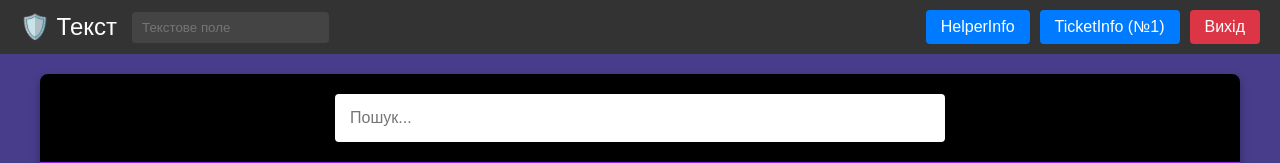
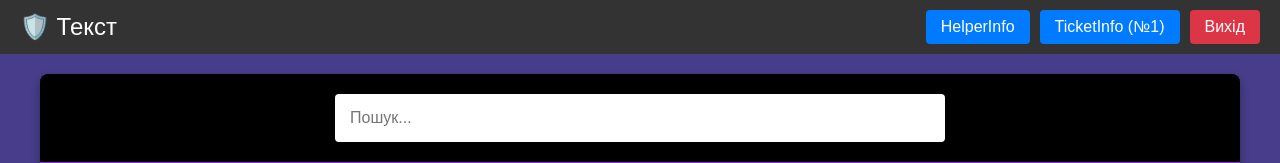
Before and after one commit to Anima55/webadminpanel, a Flask app: page /tickets in a window 1280 px wide. Shown: the top 163 px of the page. Run offline with Flask 3, Linux system fonts and the light colour scheme; data that the repository does not hold is empty; some libraries are stand-ins or nearby versions.

Commit message:
виправлення помилок №2

```diff
--- a/www/static/styles.css
+++ b/www/static/styles.css
@@ -35,15 +35,6 @@ body {
     /* Забезпечуємо квадратну форму або просто вигляд іконки */
 }
 
-.text-input {
-    padding: 8px 10px;
-    border: none;
-    border-radius: 4px;
-    flex-grow: 1; /* Поле може трохи розтягуватись */
-    min-width: 100px;
-    background-color: #444;
-    color: white;
-}
 
 /* Права частина навігації (Кнопки) */
 .nav-right {
--- a/www/templates/index.html
+++ b/www/templates/index.html
@@ -11,7 +11,6 @@
     <header class="top-nav">
         <div class="nav-left">
             <div class="nav-icon"><a href="/" style="color:white; text-decoration:none;">🛡️ Текст</a></div>
-            <input type="text" placeholder="Текстове поле" class="text-input">
         </div>
 
         <nav class="nav-right">
```
